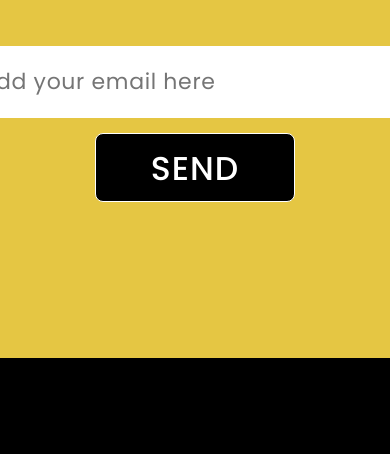
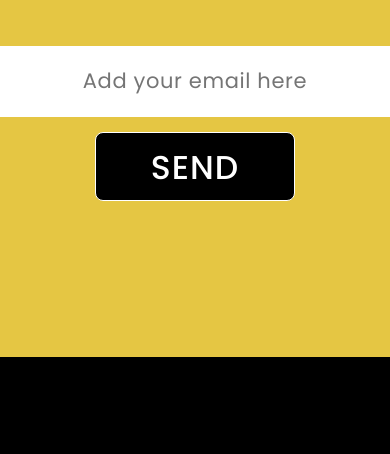
Before and after one commit to Rogach36/refashion, a plain HTML site: page index.html in a window 390 px wide. Shown: the part 8547-9001 px from the top of the page. Drawn offline with Linux system fonts and the light colour scheme.

Commit message:
fix input

```diff
--- a/css/style.css
+++ b/css/style.css
@@ -961,9 +961,9 @@ body {
 	.community__input {
 		padding: 20px 15px 20px;
 		margin-bottom: 15px;
-		font-size: 22px;
+		font-size: 21px;
 		max-width: 100%;
-		/* justify-self: center; */
+		text-align: center;
   }
   .community__button {
 	position: static;
```
